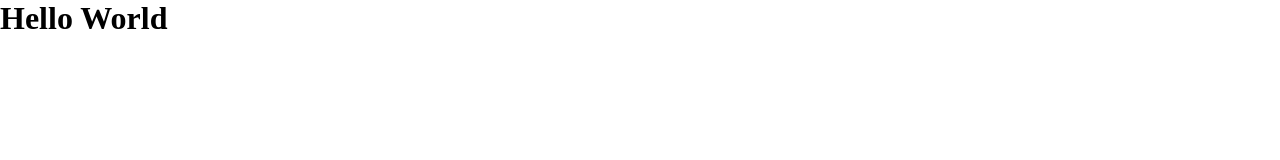
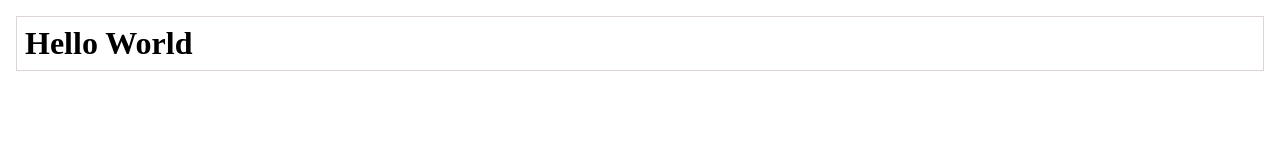
Before and after one commit to anastaciacoelho/the-sleep-co, a plain HTML site: page index.html in a window 1280 px wide. Drawn offline with Linux system fonts and the light colour scheme.

Commit message:
inistial setup

```diff
--- a/index.html
+++ b/index.html
@@ -3,21 +3,22 @@
  <!-- this is the head of my html, where we add external resources and metadata -->
 <head>
 
-    <title> Peekaboo! </title>
 
     <!--  this is our grid stylesheet -->
 
     <!--  this is our google fonts -->
 
-    <!--  this is our css stylesheet, this always goes last -->
-    <link rel="stylesheet" href="/style.css">
+    <!--  this is our custom stylesheet, this always goes last -->
+    <link href="/style.css" rel="stylesheet">
 
 
 </head>
 
 <!-- this is the body of my html, this is where all of your page content goes -->
 <body>
+
     <h1> Hello World </h1>
+
 </body>
 
 </html>
--- a/style.css
+++ b/style.css
@@ -3,3 +3,13 @@
     margin: 0;
     box-sizing: border-box;
 }
+
+/*  temporary stules for structural html */
+
+*{
+    padding: 0.5rem;
+    border: 1px solid rgb(221, 213, 213);
+}
+
+body { border: none;}
+html{ border: none;}
```
Also changed, not shown: images/The Moroccan Nomad1.jpg (added), images/The Moroccan Nomad2.jpg (added), images/The Moroccan Nomad3.jpg (added), images/The Moroccan Nomad4.jpg (added), 1 other file.
